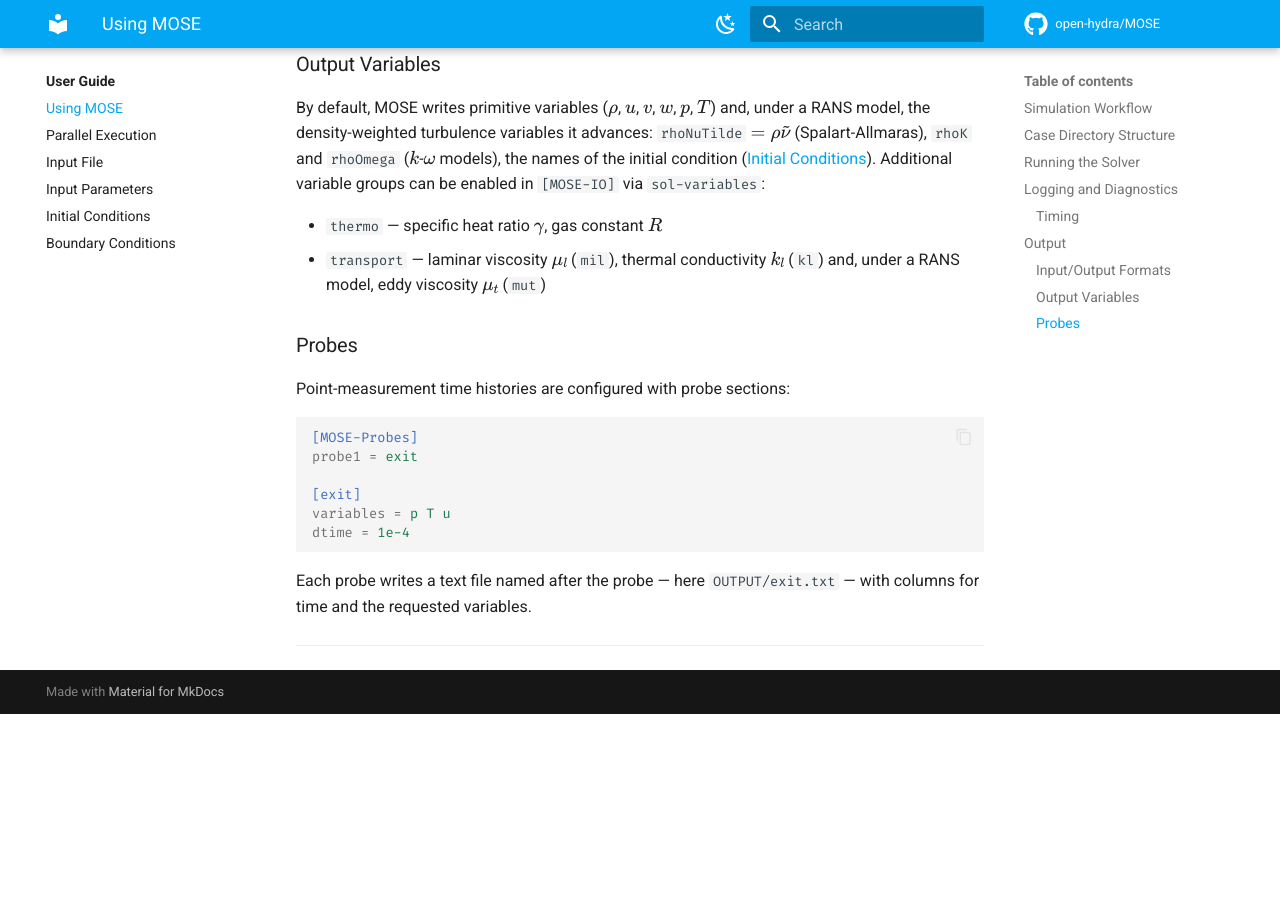
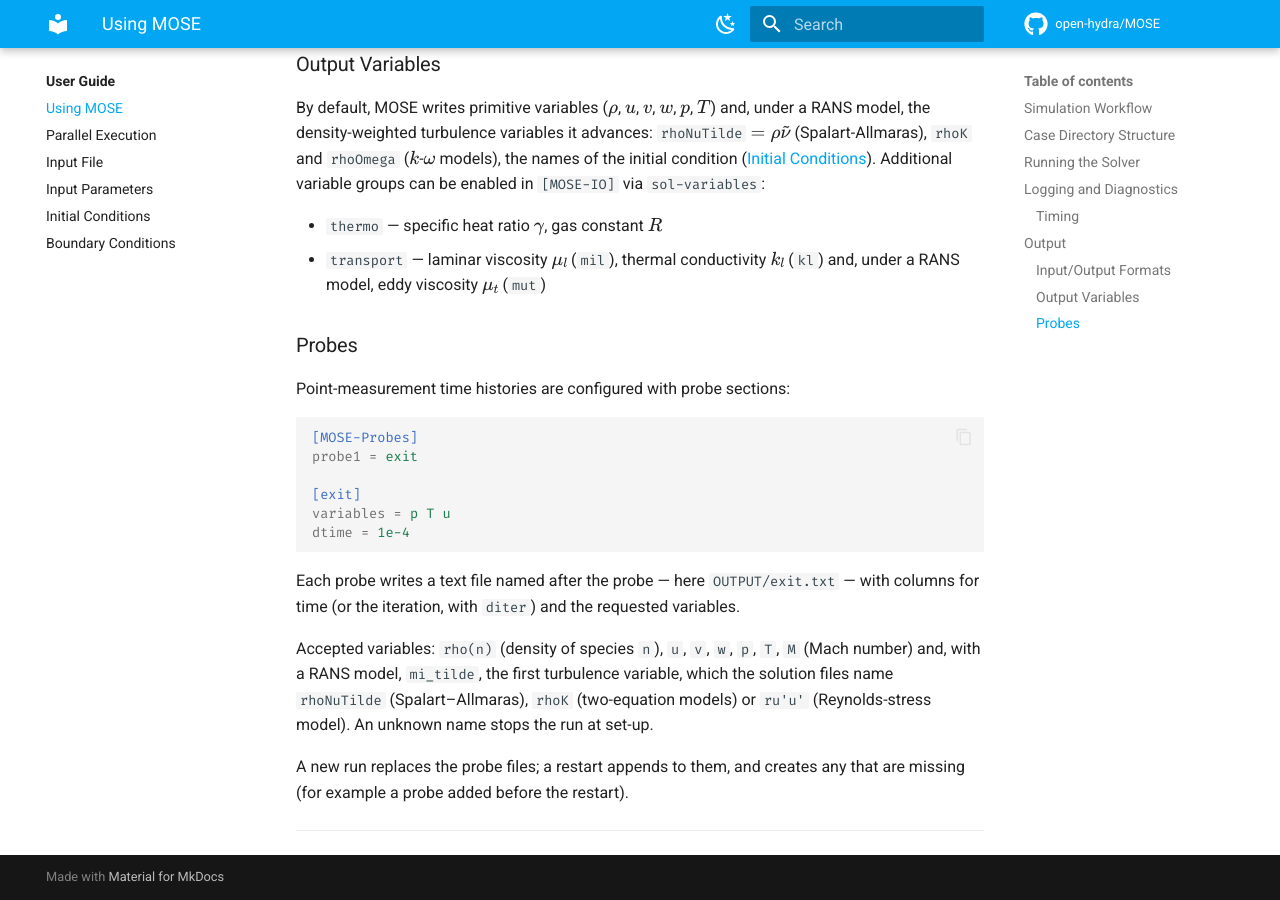
Before and after one commit to open-hydra/MOSE, an MkDocs documentation site: the page built from docs/user/using.md, in a window 1280 px wide and 900 px high, scrolled down 5505 px. Built offline with MkDocs 1.6.1 and Material for MkDocs 9.7.7, drawn with Linux system fonts in a browser that asks for light colours; comment, search, counter and statistics services are not loaded; before the commit the page ends 6219 px from its top, so only the background shows below that.

Commit message:
Probes: append on restart, mi_tilde variable, validate names
- A restart opens the probe file in append mode and creates it if missing
  (probes added, or files moved away). Before, a missing file stopped the
  run and an existing one was read line by line to find its end.
- New probe variable mi_tilde: the first RANS variable (SA: rho*nu_tilde),
  named as in the solution files.
- Probe pointers are nullified first, and an unknown variable name or a probe
  file that cannot be opened aborts all ranks (mpi_abort_all) with the list of
  accepted names. Before, the pointer stayed undefined and the run went on
  writing to an unopened unit. Only the rank owning the probe reaches this
  code, hence the abort instead of `stop`.
- docs/user/using.md: accepted variables and the restart behaviour.

[rebased on main: the probe keyword keeps mi_tilde; the solution files
name it rhoNuTilde, rhoK or ru'u' there (4ff1d70), as using.md says]

Co-Authored-By: Claude Opus 5.5 (1M context) <noreply@anthropic.com>

````diff
--- a/docs/user/using.md
+++ b/docs/user/using.md
@@ -246,6 +246,10 @@ variables = p T u
 dtime = 1e-4
 ```
 
-Each probe writes a text file named after the probe — here `OUTPUT/exit.txt` — with columns for time and the requested variables.
+Each probe writes a text file named after the probe — here `OUTPUT/exit.txt` — with columns for time (or the iteration, with `diter`) and the requested variables.
+
+Accepted variables: `rho(n)` (density of species `n`), `u`, `v`, `w`, `p`, `T`, `M` (Mach number) and, with a RANS model, `mi_tilde`, the first turbulence variable, which the solution files name `rhoNuTilde` (Spalart–Allmaras), `rhoK` (two-equation models) or `ru'u'` (Reynolds-stress model). An unknown name stops the run at set-up.
+
+A new run replaces the probe files; a restart appends to them, and creates any that are missing (for example a probe added before the restart).
 
 ---
````
Also changed, not shown: 1 other file.
